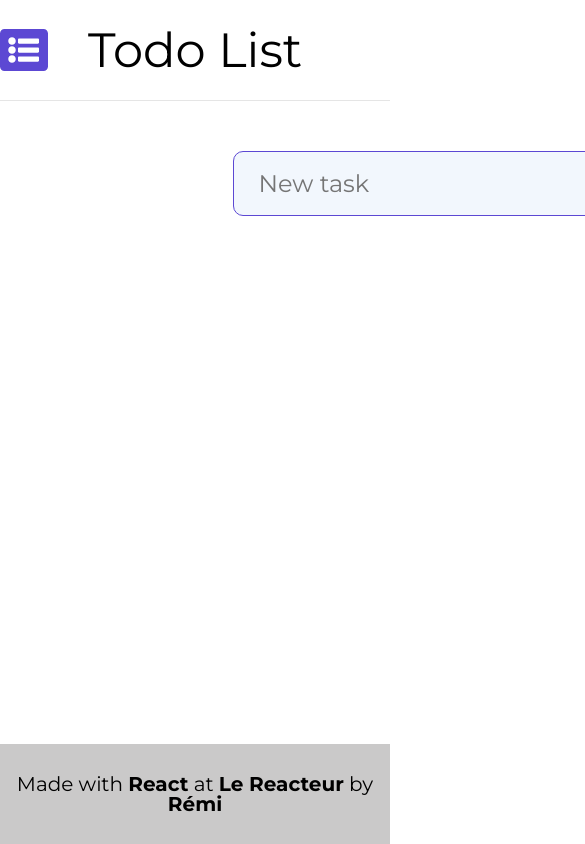
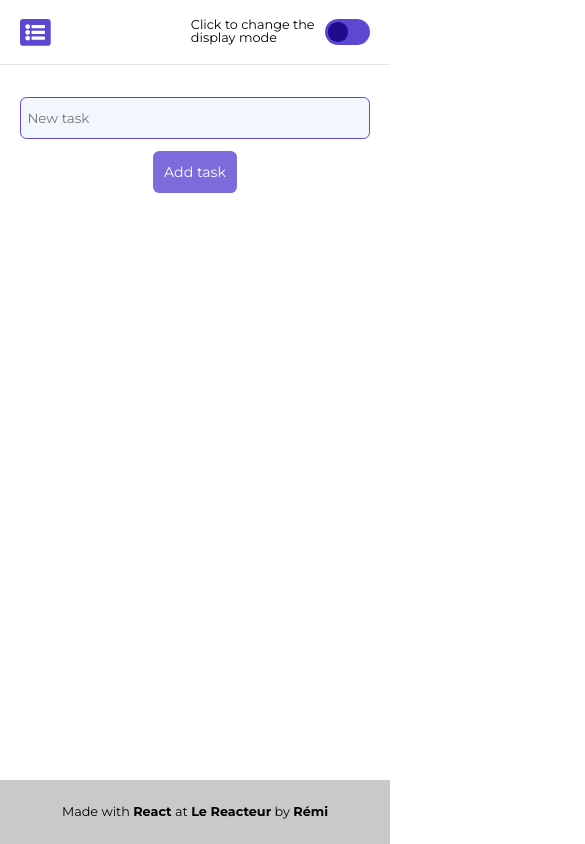
Before and after one commit to Remi-deronzier/react-todo-list, a React (Create React App) app: page / in a window 390 px wide. Shown: the top 844 px of the page, 585 px wide, since content can reach past the window. Built offline with nearby package versions, Linux system fonts and the light colour scheme.

Commit message:
responsive

```diff
--- a/src/App.css
+++ b/src/App.css
@@ -43,7 +43,7 @@ header {
 }
 
 .nav {
-  height: 100px;
+  height: 10rem;
   font-size: 4.8rem;
   display: flex;
   align-items: center;
@@ -60,7 +60,7 @@ header {
 }
 
 .p-toggle-dark-light {
-  width: 260px;
+  width: 23rem;
   font-size: 2.2rem;
 }
 
@@ -70,7 +70,7 @@ h1:hover {
 
 .list-alt {
   color: var(--purple);
-  margin-right: 40px;
+  margin-right: 4rem;
 }
 
 .list-alt:hover {
@@ -86,10 +86,10 @@ h1:hover {
 .lb-toggle-dark-light {
   display: block;
   cursor: pointer;
-  width: 70px;
-  height: 40px;
+  width: 7rem;
+  height: 4rem;
   background-color: var(--purple);
-  border-radius: 25px;
+  border-radius: 2.5rem;
   transition: all 0.4s ease-out;
 }
 
@@ -97,10 +97,10 @@ h1:hover {
   content: "";
   display: block;
   position: relative;
-  top: 5px;
-  left: 5px;
-  width: 30px;
-  height: 30px;
+  top: 0.5rem;
+  left: 0.5rem;
+  width: 3rem;
+  height: 3rem;
   background-color: var(--purple-light);
   border-radius: 50%;
   transition: all 0.4s ease-out;
@@ -118,7 +118,7 @@ h1:hover {
 /* MAIN */
 
 main {
-  padding-bottom: 180px;
+  padding-bottom: 180px !important;
 }
 
 /* Tasks */
@@ -127,8 +127,8 @@ main {
 .search {
   display: flex;
   justify-content: center;
-  margin-bottom: 50px;
-  margin-top: 60px;
+  margin-bottom: 5rem;
+  margin-top: 6rem;
 }
 
 .hidden {
@@ -142,11 +142,11 @@ main {
 
 .input-new-task,
 .input-search {
-  width: 548px;
-  height: 65px;
+  width: 54.8rem;
+  height: 6.5rem;
   font-family: "Montserrat", sans-serif;
-  border-radius: 10px;
-  padding-left: 25px;
+  border-radius: 1rem;
+  padding-left: 2.5rem;
   box-sizing: border-box;
   border: 1px solid var(--purple);
   background: #f2f7fd;
@@ -156,19 +156,19 @@ main {
 .input-new-task:focus,
 .input-search:focus {
   outline: none;
-  border-radius: 10px;
+  border-radius: 1rem;
   border: 1px solid var(--green);
 }
 
 .btn-add-task {
-  width: 130px;
-  height: 65px;
+  width: 13rem;
+  height: 6.5rem;
   background: var(--purple);
-  border-radius: 10px;
+  border-radius: 1rem;
   color: white;
   font-size: 2.2rem;
   font-family: "Montserrat", sans-serif;
-  margin-left: 57px;
+  margin-left: 5.7rem;
   border: none;
   opacity: var(--transition-opacity);
   transition: all var(--transition-time);
@@ -186,17 +186,17 @@ main {
   flex-direction: column;
   align-items: center;
   font-size: 2.4rem;
-  margin-bottom: 50px;
+  margin-bottom: 5rem;
 }
 
 .task:not(:last-child) {
-  margin-bottom: 20px;
+  margin-bottom: 2rem;
 }
 
 .input-checkbox {
   transform: scale(1.7);
   transition: transform var(--transition-time);
-  margin-right: 20px;
+  margin-right: 2rem;
 }
 
 .input-checkbox:hover {
@@ -209,7 +209,7 @@ main {
 }
 
 .trash {
-  margin-left: 20px;
+  margin-left: 2rem;
   color: var(--purple);
   opacity: var(--transition-opacity);
   transition: all var(--transition-time);
@@ -228,7 +228,7 @@ footer {
   text-align: center;
   position: fixed;
   bottom: 0;
-  height: 100px;
+  height: 10rem;
   background-color: #cac9c9;
 }
 
@@ -280,3 +280,61 @@ a:hover {
 .a-dark {
   color: white;
 }
+
+/* RESPONSIVE */
+
+@media (max-width: 1200px) {
+  .container {
+    width: 100%;
+    padding: 0 50px;
+    box-sizing: border-box;
+  }
+}
+
+@media (max-width: 768px) {
+  html {
+    font-size: 50%;
+  }
+
+  .container {
+    padding: 0 30px;
+  }
+}
+
+@media (max-width: 576px) {
+  h1 {
+    display: none;
+  }
+
+  .form {
+    flex-direction: column;
+    align-items: center;
+  }
+
+  .btn-add-task {
+    margin-left: 0;
+    margin-top: 2rem;
+  }
+
+  .input-new-task,
+  .input-search {
+    width: 100%;
+    padding-left: 1rem;
+    font-size: 2.1rem;
+  }
+}
+
+@media (max-width: 400px) {
+  html {
+    font-size: 40%;
+  }
+
+  .container {
+    padding: 0 20px;
+  }
+
+  .p-toggle-dark-light {
+    width: 21rem;
+    font-size: 2rem;
+  }
+}
```
